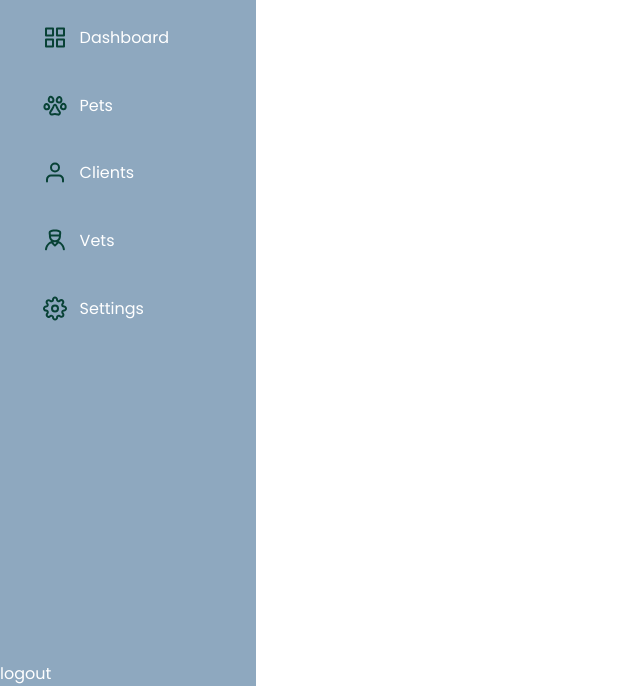
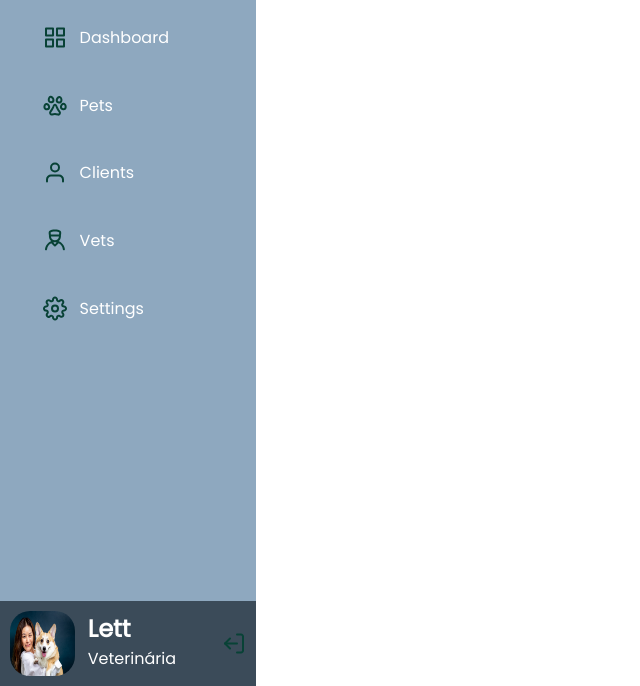
Before and after one commit to arthurcarlini/sidebar-academic-project, a plain HTML site: page index.html in a window 1280 px wide. Shown: the part 114-800 px from the top of the page, without its empty margins (0-640 px from the left). Drawn offline with Linux system fonts and the light colour scheme.

Commit message:
update logout

```diff
--- a/index.html
+++ b/index.html
@@ -17,9 +17,11 @@
     <div id="sidebar">
 
         <div id="content">
-            <div id="header"><img id="sidebar_logo" src="images/logo.svg" alt=""><img src="images/menu.svg" alt=""></div>
+            <div id="header"><img id="sidebar_logo" src="images/logo.svg" alt=""><img src="images/menu.svg" alt="">
+            </div>
             <ul>
-                <li id="sidebar_search"><img src="images/search.svg" alt=""><input type="text" placeholder="Search"></li>
+                <li id="sidebar_search"><img src="images/search.svg" alt=""><input type="text" placeholder="Search">
+                </li>
                 <li><img class="sidebar_image" src="images/grid.svg" alt=""><a href="">Dashboard</a></li>
                 <li><img class="sidebar_image" src="images/pet.svg" alt=""><a href="">Pets</a></li>
                 <li><img class="sidebar_image" src="images/user.svg" alt=""><a href="">Clients</a></li>
@@ -28,8 +30,16 @@
             </ul>
         </div>
 
-        <div>logout</div>
-
+        <div id="logout">
+            <div id="user_info">
+                <img id="user_image" src="images/photo.jpg" alt="">
+                <div>
+                    <h2>Lett</h2>
+                    <p>Veterinária</p>
+                </div>
+            </div>
+            <img id="logout_image" src="images/log-out.svg" alt="">
+        </div>
 
     </div>
 
--- a/style.css
+++ b/style.css
@@ -54,7 +54,7 @@ body {
     color: #fff;
 }
 
-#content input  {
+#content input {
     font-family: 'Poppins', sans-serif;
     border: none;
     outline: none;
@@ -66,3 +66,27 @@ body {
 #content .sidebar_image {
     margin-right: .8rem;
 }
+
+
+#logout {
+    padding: 10px;
+    display: flex;
+    justify-content: space-between;
+    background-color: #3B4B59;
+}
+
+#user_info {
+    display: flex;
+}
+
+#user_info h2,
+p {
+    margin: 0;
+}
+
+#user_image {
+    margin-right: .8rem;
+    border-radius: 20px;
+    height: 65px;
+    width: 65px;
+}
```
